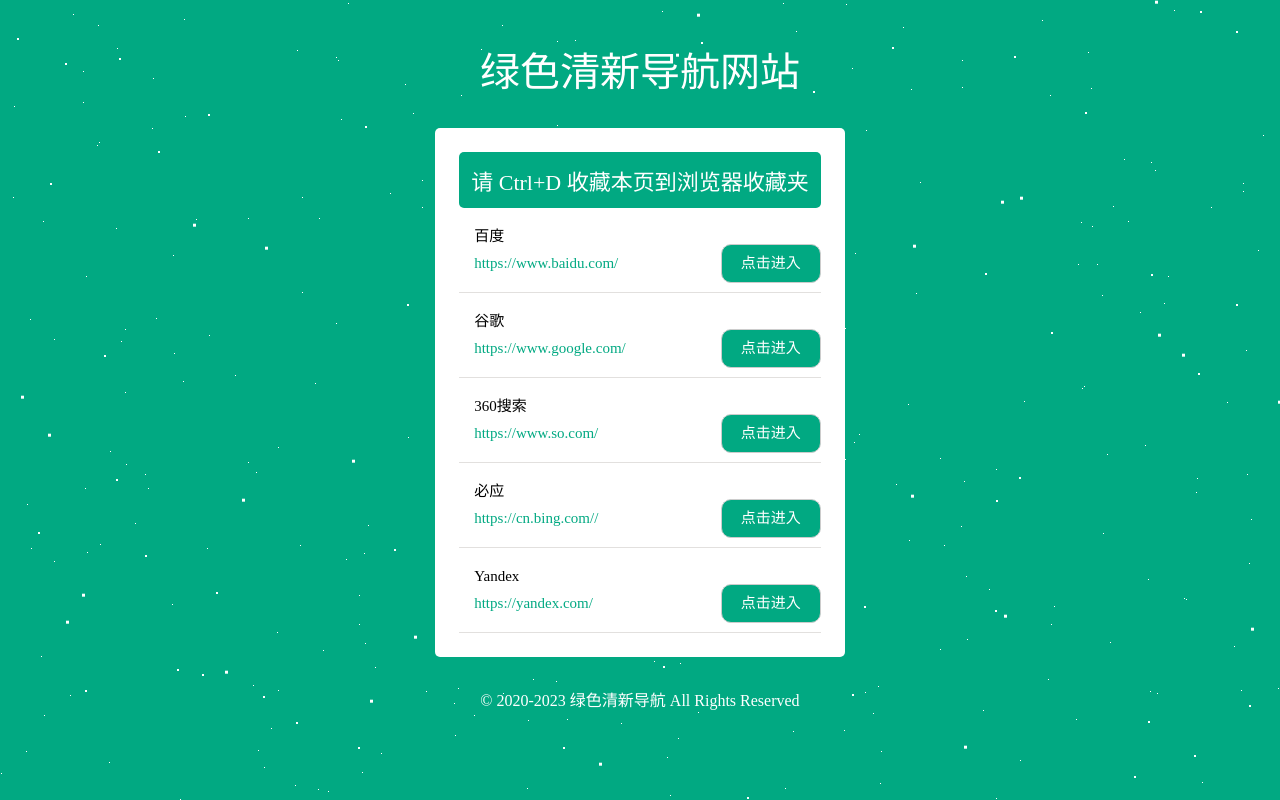
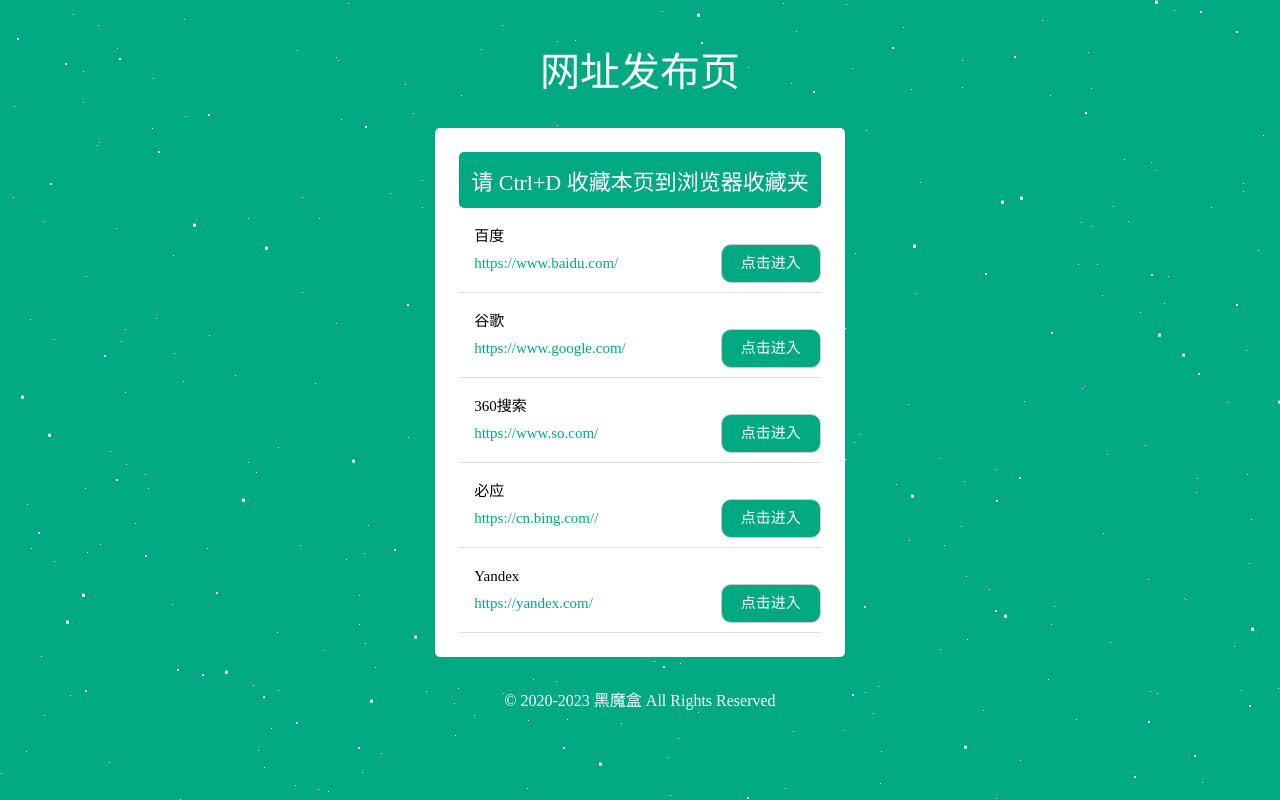
Before and after one commit to hxqszw/static-nav, a plain HTML site: page index.html in a window 1280 px wide. Drawn offline with Linux system fonts and the light colour scheme.

Commit message:
Update index.html

```diff
--- a/index.html
+++ b/index.html
@@ -7,9 +7,9 @@
     <meta name="Description" content="">
     <meta name="viewport" content="width=device-width, initial-scale=1, shrink-to-fit=no">
     <link rel="icon" href="./favicon.ico">
-    <title>绿色清新导航网站</title>
-    <meta name="keywords" content="导航网站"/>
-	<meta name="description" content="绿色清新导航网站"/>
+    <title>黑魔盒入口最新地址发布页</title>
+    <meta name="keywords" content="黑魔盒"/>
+	<meta name="description" content="黑魔盒永久入口"/>
     <link href="static/css/downcont.css" rel="stylesheet" />
     <!--背景模板勿动-->
     <style type="text/css">
@@ -155,7 +155,7 @@
     <div id="all">
         <div class="wrapper">
             <div class="main">
-                <h1>绿色清新导航网站</h1>
+                <h1>网址发布页</h1>
                 <div class="content">
                     <div class="content-top">
                         <h2>请 Ctrl+D 收藏本页到浏览器收藏夹</h2>
@@ -201,7 +201,7 @@
                         </ul>
                     </div>
                 </div>
-                <p class="footer">© 2020-2023 绿色清新导航 All Rights Reserved</p>
+                <p class="footer">© 2020-2023 黑魔盒 All Rights Reserved</p>
             </div>
         </div>
     </div>
```
